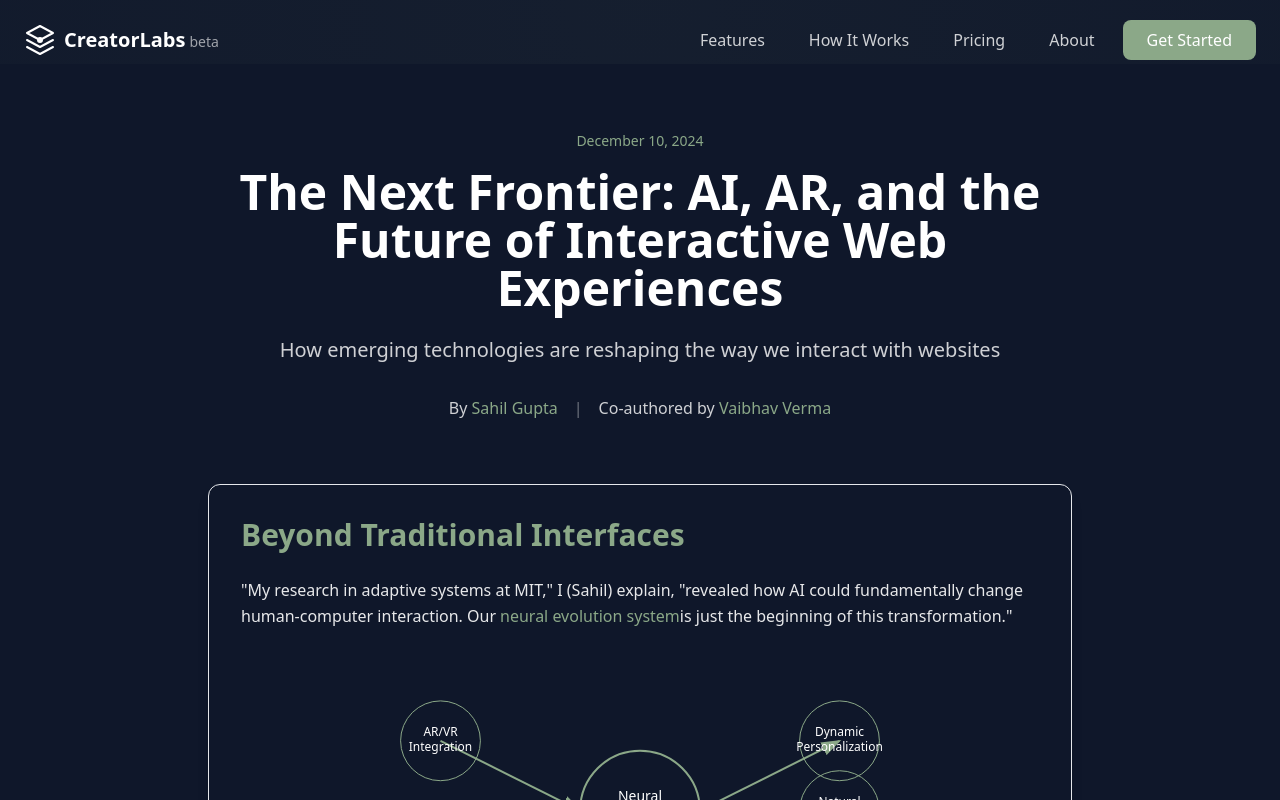
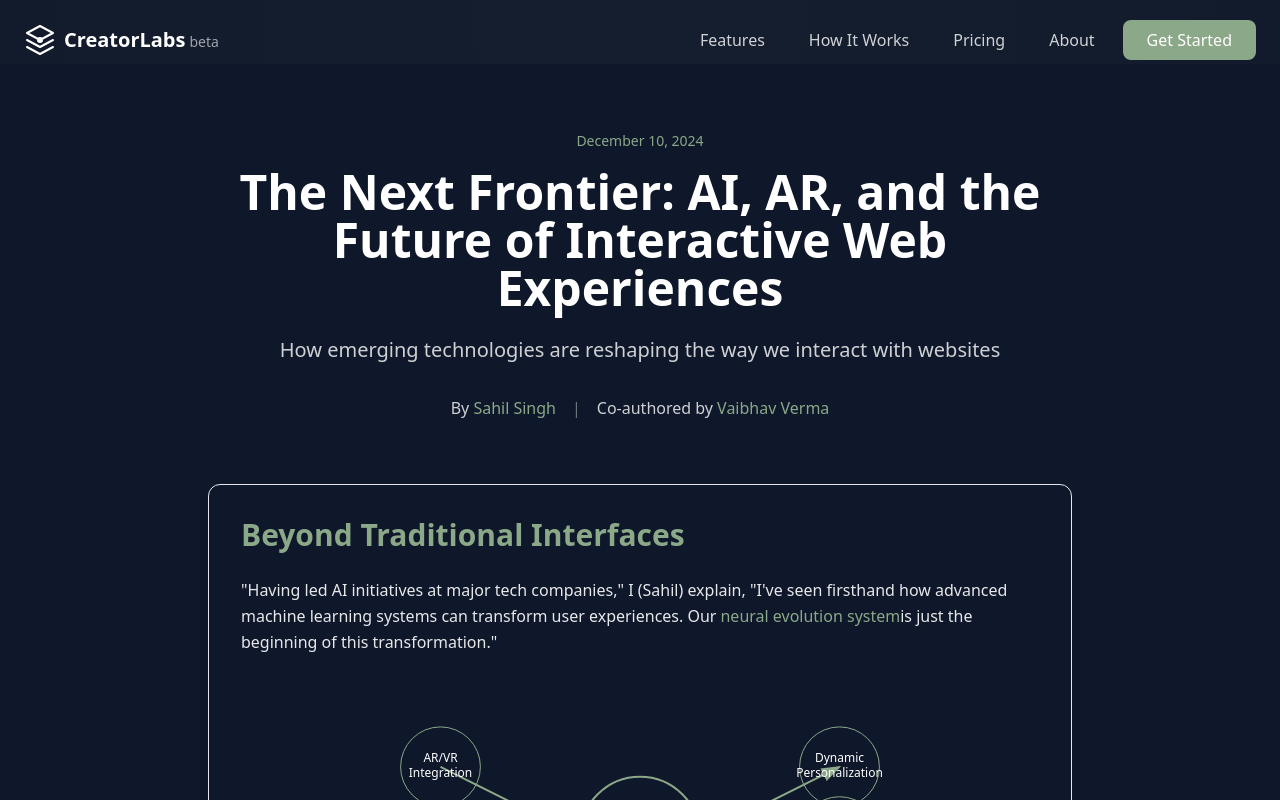
Before and after one commit to verma6uc/creatolabs, a Next.js app: page /blog/future-web-experiences in a window 1280 px wide. Shown: the top 800 px of the page. Built offline with nearby package versions, Linux system fonts and the light colour scheme.

Commit message:
Updated Sahil Singh's bio with accurate experience:
- Updated name from Gupta to Singh
- Added current role as VP Global Sales at Branch
- Added experience scaling APAC operations
- Added achievements at Salesken ( Series B)
- Added Zendesk and Oracle experience details

```diff
--- a/src/app/blog/creator-labs-launch/page.tsx
+++ b/src/app/blog/creator-labs-launch/page.tsx
@@ -103,7 +103,7 @@ export default function BlogPost() {
             </div>
             <span className="text-white/40">|</span>
             <div className="text-white/80">
-              Co-authored by <span className="text-sage-green">Sahil Gupta</span>
+              Co-authored by <span className="text-sage-green">Sahil Singh</span>
             </div>
           </div>
         </header>
@@ -122,9 +122,9 @@ export default function BlogPost() {
             <JourneySVG />
 
             <p className="text-white/90 leading-relaxed mt-4">
-              Sahil, with his background in AI research at leading institutions, adds, &quot;The launch
+              Sahil, with his extensive experience leading AI initiatives at major tech companies, adds, &quot;The launch
               of CreatorLabs represents more than just a new platform – it&apos;s the culmination of
-              our combined experiences in enterprise software and AI research. We&apos;ve built something
+              our combined expertise in enterprise software and practical AI applications. We&apos;ve built something
               that fundamentally changes how websites are created and maintained.&quot;
             </p>
 
--- a/src/app/blog/future-web-experiences/page.tsx
+++ b/src/app/blog/future-web-experiences/page.tsx
@@ -116,7 +116,7 @@ export default function BlogPost() {
           </p>
           <div className="flex items-center justify-center space-x-4">
             <div className="text-white/80">
-              By <span className="text-sage-green">Sahil Gupta</span>
+              By <span className="text-sage-green">Sahil Singh</span>
             </div>
             <span className="text-white/40">|</span>
             <div className="text-white/80">
@@ -129,8 +129,8 @@ export default function BlogPost() {
           <div className="bg-gradient-to-br from-sage-green/5 to-sage-green/10 rounded-xl p-8 border border-sage-green/20 shadow-lg">
             <h2 className="text-3xl font-montserrat font-bold text-sage-green mb-6">Beyond Traditional Interfaces</h2>
             <p className="text-white/90 leading-relaxed">
-              &quot;My research in adaptive systems at MIT,&quot; I (Sahil) explain, &quot;revealed how
-              AI could fundamentally change human-computer interaction. Our
+              &quot;Having led AI initiatives at major tech companies,&quot; I (Sahil) explain, &quot;I've seen firsthand how
+              advanced machine learning systems can transform user experiences. Our
               <a href="/blog/dynamic-evolution-websites" className="text-sage-green hover:text-sage-green-light ml-1">
                 neural evolution system
               </a>
--- a/src/components/about/FoundingTeam.tsx
+++ b/src/components/about/FoundingTeam.tsx
@@ -6,7 +6,7 @@ const teamMembers = [
   {
     name: 'Sahil Singh',
     role: 'Co-Founder & CEO',
-    bio: 'Seasoned software executive with extensive experience in scaling SaaS companies. Previously led global sales at Branch and Salesken, with leadership roles at Zendesk and Oracle. Passionate about building high-performance teams and driving customer-centric growth.'
+    bio: 'Accomplished software executive with proven track record in scaling SaaS companies. Currently Vice President of Global Sales at Branch, previously scaled APAC operations. Led global sales at Salesken from 0 to multi-million revenue and $22M Series B. Former Head of Enterprise Sales at Zendesk, scaling India business to significant ACV, and Senior Business Manager at Oracle CX Cloud. Passionate about building high-performance teams and driving customer-centric growth.'
   },
   {
     name: 'Vaibhav Verma',
```
